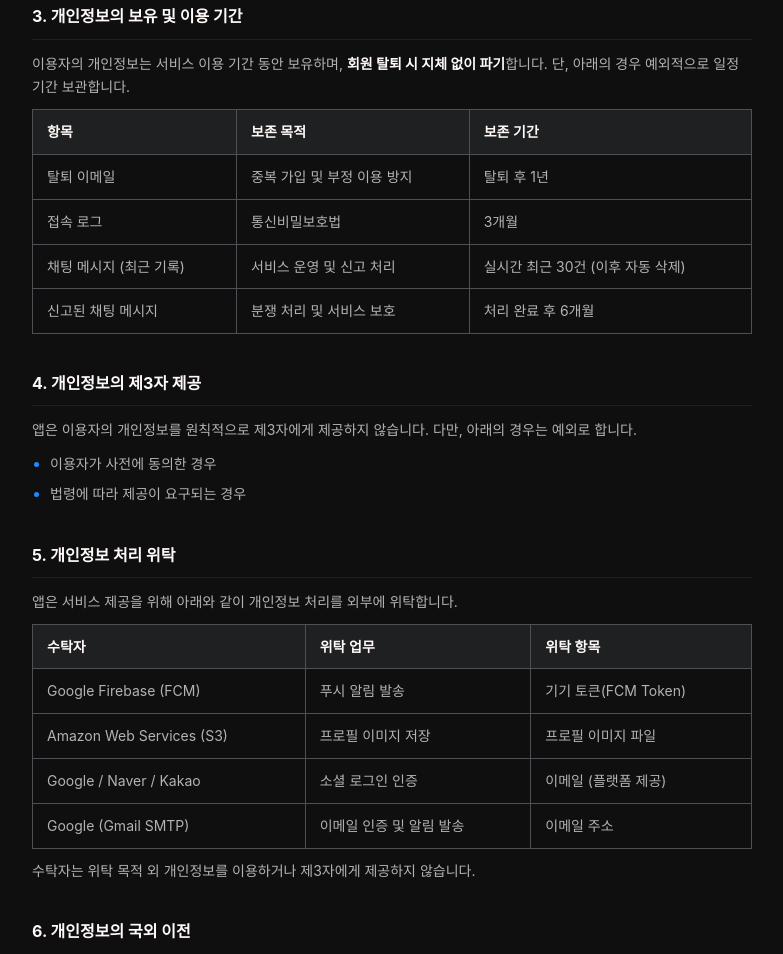
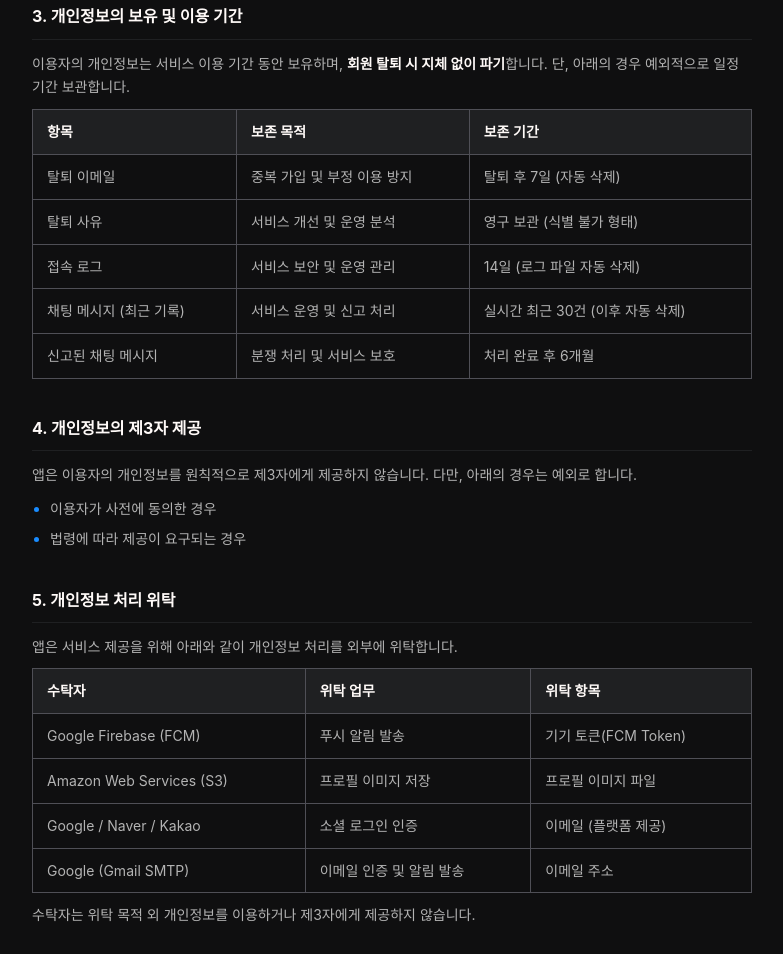
Before and after one commit to JinHyunTaek/fightweek-privacy, a plain HTML site: page index.html in a window 1280 px wide. Shown: the part 1125-2079 px from the top of the page, without its empty margins (248-1031 px from the left). Drawn offline with Linux system fonts and the light colour scheme.

Commit message:
Update index.html

```diff
--- a/index.html
+++ b/index.html
@@ -219,8 +219,9 @@
           <tr><th>항목</th><th>보존 목적</th><th>보존 기간</th></tr>
         </thead>
         <tbody>
-          <tr><td>탈퇴 이메일</td><td>중복 가입 및 부정 이용 방지</td><td>탈퇴 후 1년</td></tr>
-          <tr><td>접속 로그</td><td>통신비밀보호법</td><td>3개월</td></tr>
+          <tr><td>탈퇴 이메일</td><td>중복 가입 및 부정 이용 방지</td><td>탈퇴 후 7일 (자동 삭제)</td></tr>
+          <tr><td>탈퇴 사유</td><td>서비스 개선 및 운영 분석</td><td>영구 보관 (식별 불가 형태)</td></tr>
+          <tr><td>접속 로그</td><td>서비스 보안 및 운영 관리</td><td>14일 (로그 파일 자동 삭제)</td></tr>
           <tr><td>채팅 메시지 (최근 기록)</td><td>서비스 운영 및 신고 처리</td><td>실시간 최근 30건 (이후 자동 삭제)</td></tr>
           <tr><td>신고된 채팅 메시지</td><td>분쟁 처리 및 서비스 보호</td><td>처리 완료 후 6개월</td></tr>
         </tbody>
```
